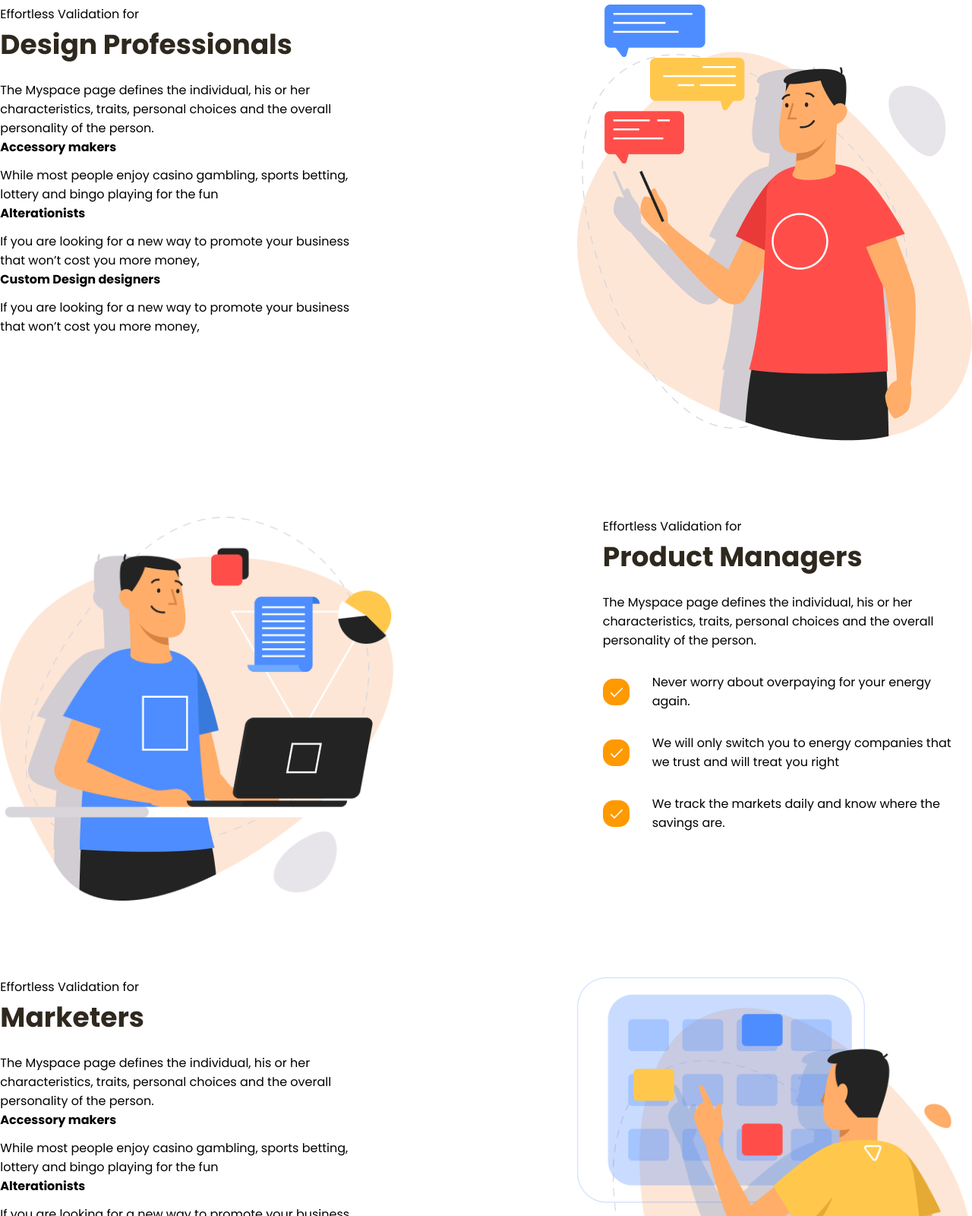
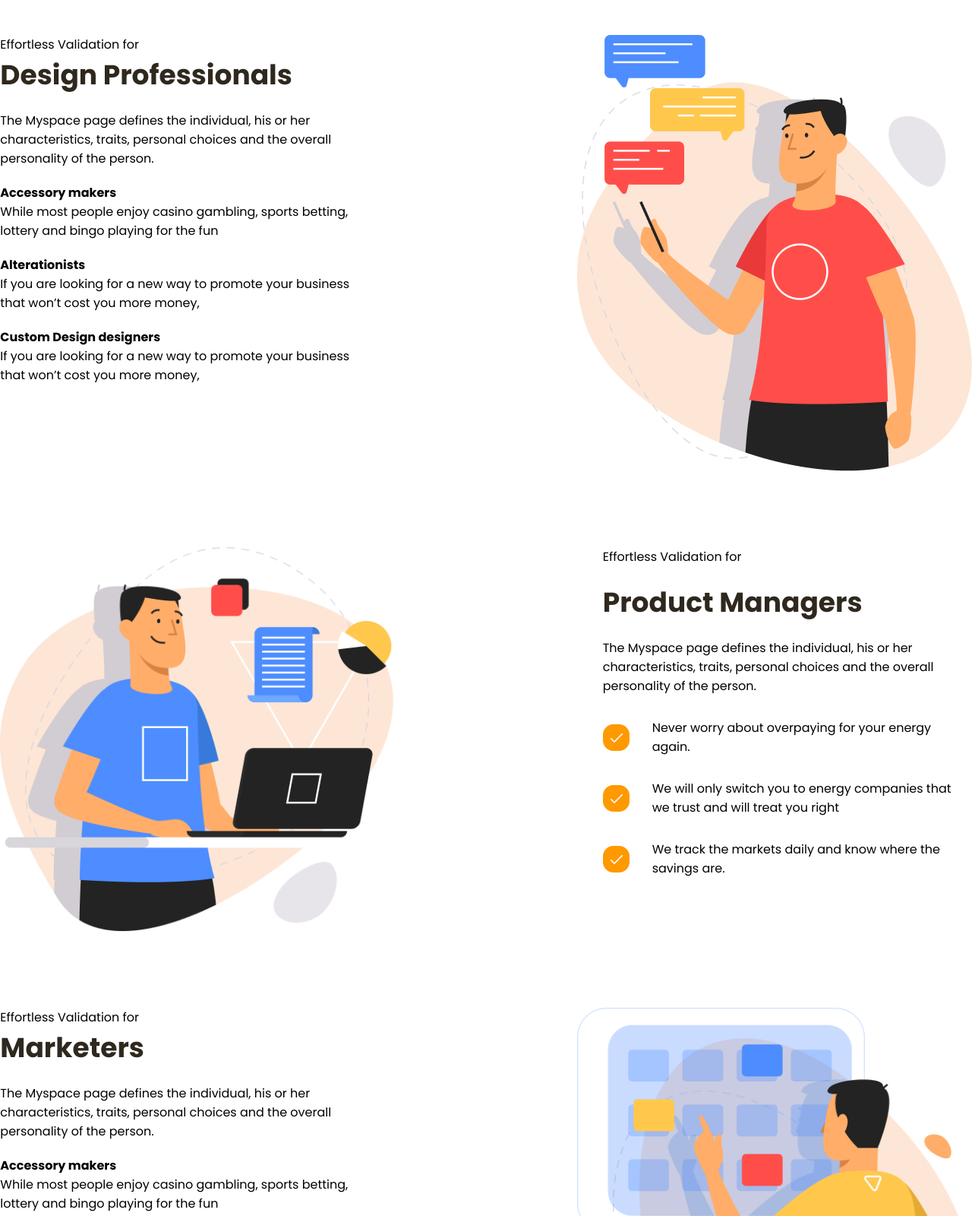
Before and after one commit to ArtyMD/beetroot2, a plain HTML site: page index.html in a window 1280 px wide. Shown: the part 1200-2800 px from the top of the page at 76% size. Drawn offline with Linux system fonts and the light colour scheme.

Commit message:
final text touches

```diff
--- a/css.css
+++ b/css.css
@@ -136,6 +136,7 @@ header > section {
 .features__feature_blocks {
   display: flex;
   justify-content: space-evenly;
+  margin: 20px;
 }
 
 .features__feature_blocks > div {
@@ -182,6 +183,9 @@ header > section {
 .heading {
   margin-bottom: 12px;
 }
+.features-block__heading {
+  margin-top: 20px;
+}
 .features-block__description {
   /* margin-bottom: 30px; */
 }
@@ -213,9 +217,9 @@ footer {
   display: flex;
   justify-content: space-between;
   padding: 20px;
-  padding-top: 100px;
+  padding-top: 100p;
   margin-top: 100px;
-  border-top: 1px solid rgba(188, 208, 229, 0.50);;
+  border-top: 1px solid rgba(188, 208, 229, 0.5);
 }
 
 .footer__block {
--- a/index.html
+++ b/index.html
@@ -83,17 +83,17 @@
               characteristics, traits, personal choices and the overall
               personality of the person.
             </p>
-            <p class="heading"><b>Accessory makers</b></p>
+            <p class="features-block__heading"><b>Accessory makers</b></p>
             <p class="features-block__description">
               While most people enjoy casino gambling, sports betting, lottery
               and bingo playing for the fun
             </p>
-            <p class="heading"><b>Alterationists</b></p>
+            <p class="features-block__heading"><b>Alterationists</b></p>
             <p class="features-block__description">
               If you are looking for a new way to promote your business that
               won’t cost you more money,
             </p>
-            <p class="heading"><b>Custom Design designers</b></p>
+            <p class="features-block__heading"><b>Custom Design designers</b></p>
             <p class="features-block__description">
               If you are looking for a new way to promote your business that
               won’t cost you more money,
@@ -142,17 +142,17 @@
               characteristics, traits, personal choices and the overall
               personality of the person.
             </p>
-            <p class="heading"><b>Accessory makers</b></p>
+            <p class="features-block__heading"><b>Accessory makers</b></p>
             <p class="features-block__description">
               While most people enjoy casino gambling, sports betting, lottery
               and bingo playing for the fun
             </p>
-            <p class="heading"><b>Alterationists</b></p>
+            <p class="features-block__heading"><b>Alterationists</b></p>
             <p class="features-block__description">
               If you are looking for a new way to promote your business that
               won’t cost you more money,
             </p>
-            <p class="heading"><b>Custom Design designers</b></p>
+            <p class="features-block__heading"><b>Custom Design designers</b></p>
             <p class="features-block__description">
               If you are looking for a new way to promote your business that
               won’t cost you more money,
@@ -184,7 +184,7 @@
         <div class="footer__block footer__block--newsletter_input">
           <form action="index.html">
             <input type="email">
-            <input type="submit" value="Sign Up Now">
+            <input  type="submit" value="Sign Up Now">
           </form>
         </div>
       </footer>
```
Also changed, not shown: 1 other file.
